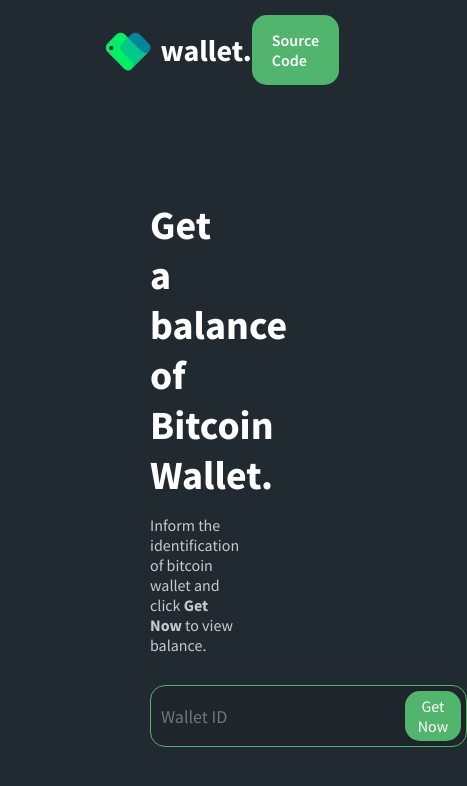
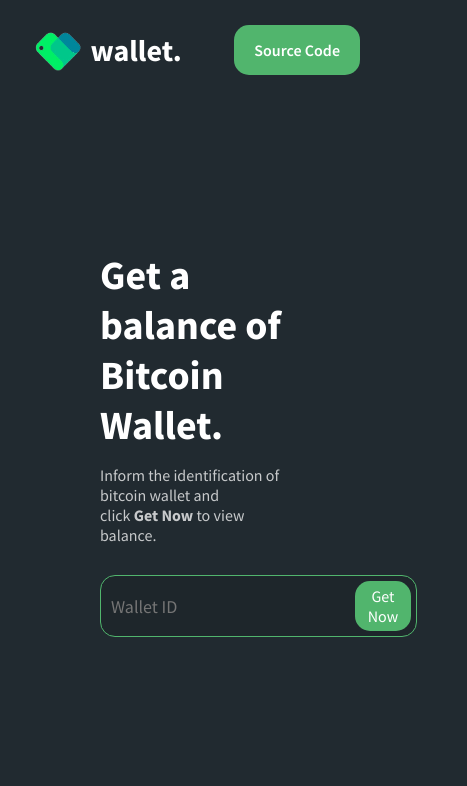
Before and after one commit to wilmacedo/klevar-challenge, a React (Create React App) app: page / in a window 390 px wide. Shown: the top 786 px of the page, 467 px wide, since content can reach past the window. Built offline with nearby package versions, Linux system fonts and the light colour scheme.

Commit message:
Fix responsivite of navbar and input components

```diff
--- a/src/pages/Home/styles.js
+++ b/src/pages/Home/styles.js
@@ -2,7 +2,15 @@ import { transparentize } from 'polished';
 import styled from 'styled-components';
 
 export const Container = styled.div`
-  padding: 100px 150px 0;
+  padding: 150px 25% 0;
+
+  @media (max-width: 1440px) {
+    padding: 150px 20% 0;
+  }
+
+  @media (max-width: 1024px) {
+    padding: 150px 100px 0;
+  }
 
   h1 {
     color: ${props => props.theme.light};
--- a/src/pages/components/Navbar/index.js
+++ b/src/pages/components/Navbar/index.js
@@ -5,11 +5,13 @@ import Logo from '../../../assets/logo.png';
 import {
   Button,
   Container,
+  Content,
   LogoContainer
 } from './styles';
 
 const Navbar = () => (
   <Container>
+    <Content>
       <LogoContainer>
         <img src={Logo} alt="wallet." />
         <h2>wallet.</h2>
@@ -19,7 +21,8 @@ const Navbar = () => (
           Source Code
       </Button>
       </a>
-  </Container >
+    </Content >
+  </Container>
 );
 
 export default Navbar;
--- a/src/pages/components/Navbar/styles.js
+++ b/src/pages/components/Navbar/styles.js
@@ -2,12 +2,30 @@ import { transparentize } from 'polished';
 import styled from 'styled-components';
 
 export const Container = styled.nav`
+  width: 100%;
+  height: 100px;
+`;
+
+export const Content = styled.div`
+  padding: 20px 30px 0;
+  max-width: 1120px;
   display: flex;
-  flex-direction: row;
+  margin: 0 auto;
+  justify-content: space-between;
   align-items: center;
-  justify-content: space-between;
-  height: 100px;
-  padding: 0 100px;
+
+  @media (max-width: 1140px) {
+    max-width: 1120px;
+  }
+  @media (max-width: 992px) {
+    max-width: 960px;
+  }
+  @media (max-width: 768px) {
+    max-width: 720px;
+  }
+  @media (max-width: 576px) {
+    max-width: 540px;
+  }
 `;
 
 export const LogoContainer = styled.div`
```
Lines whose indentation alone changed are shown as unchanged.
